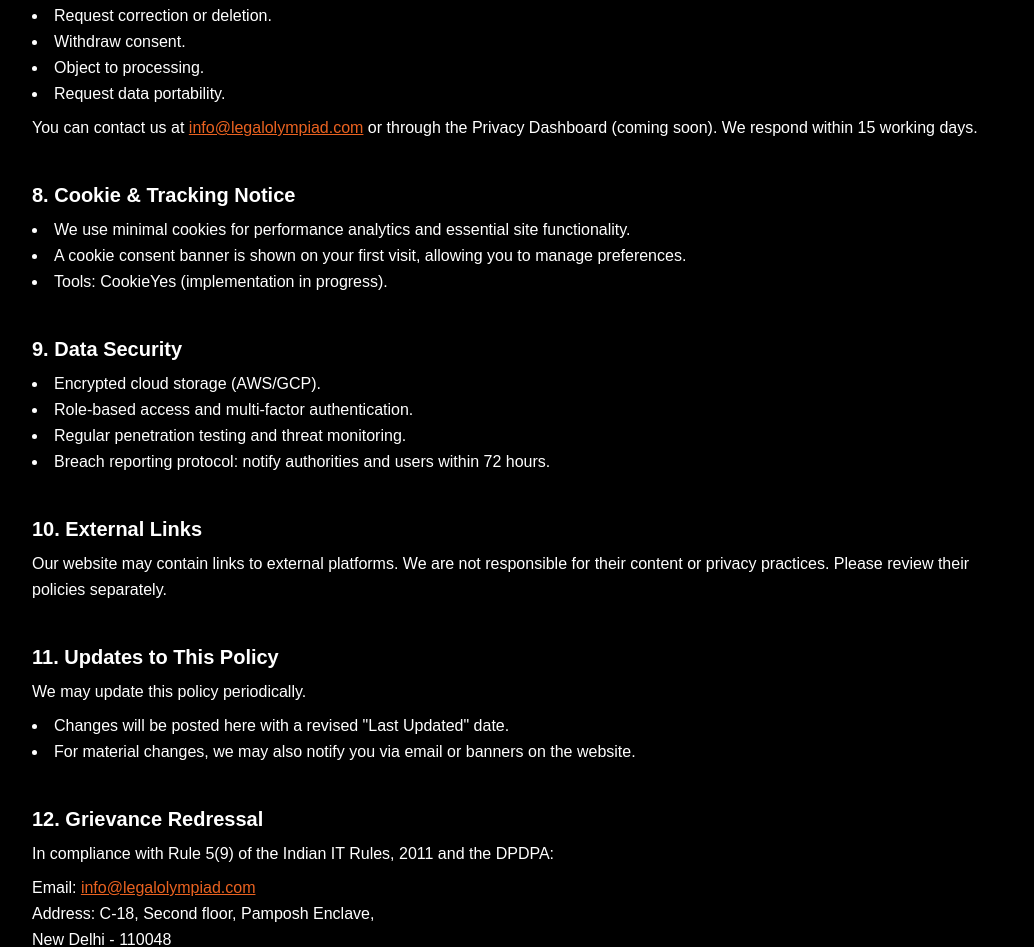
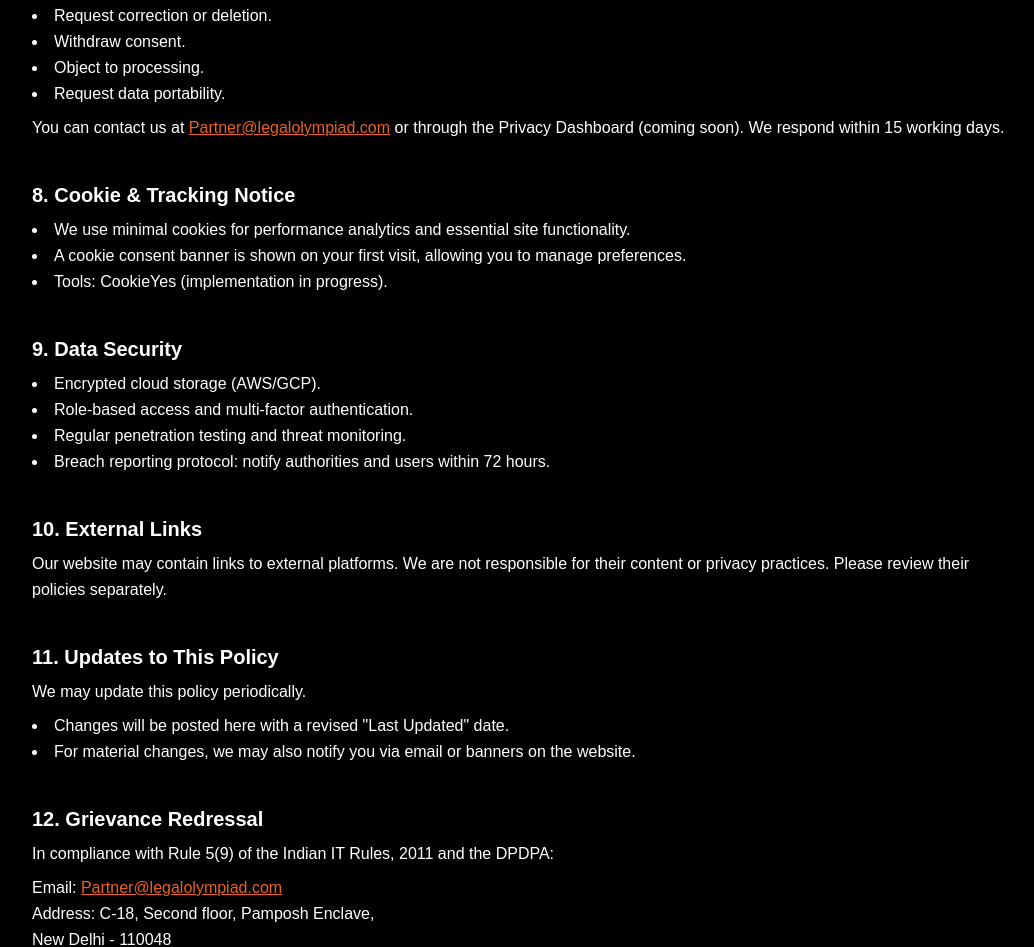
Before and after one commit to ajaysaraswat/LegalOlympiad-Website, a React (Vite) app in the folder frontend/: page /privacy-policy in a window 1280 px wide. Shown: the part 1688-2635 px from the top of the page, without its empty margins (112-1146 px from the left). Built offline with nearby package versions, Linux system fonts and the light colour scheme.

Commit message:
email update

```diff
--- a/frontend/src/components/Footer.jsx
+++ b/frontend/src/components/Footer.jsx
@@ -162,7 +162,7 @@ const Footer = () => {
                   href="mailto:info@legalolympiad.com"
                   className="text-xs sm:text-sm text-gray-300 hover:text-[#C6930A] transition-colors leading-relaxed"
                 >
-                  info@legalolympiad.com
+                  Partner@legalolympiad.com
                 </a>
               </div>
             </div>
--- a/frontend/src/components/InstructorsSection.jsx
+++ b/frontend/src/components/InstructorsSection.jsx
@@ -150,7 +150,7 @@ const InstructorsSection = () => {
                     <p
                       className={`${instructor.roleColor} font-semibold text-sm sm:text-sm mb-3 sm:mb-3`}
                     >
-                      {instructor.role}
+                      {instructor.description}
                     </p>
                   </div>
                 </div>
--- a/frontend/src/components/PrivacyPolicy.jsx
+++ b/frontend/src/components/PrivacyPolicy.jsx
@@ -146,10 +146,10 @@ export default function PrivacyPolicy() {
           <p className="mt-2 text-white">
             You can contact us at{" "}
             <a
-              href="mailto:info@legalolympiad.com"
+              href="mailto:Partner@legalolympiad.com"
               className="text-[#EA6220] underline hover:text-[#EA6220]/80 transition-colors"
             >
-              info@legalolympiad.com
+              Partner@legalolympiad.com
             </a>{" "}
             or through the Privacy Dashboard (coming soon). We respond within 15
             working days.
@@ -213,10 +213,10 @@ export default function PrivacyPolicy() {
           <address className="not-italic mt-2 text-white">
             Email:{" "}
             <a
-              href="mailto:info@legalolympiad.com"
+              href="mailto:Partner@legalolympiad.com"
               className="text-[#EA6220] underline hover:text-[#EA6220]/80 transition-colors"
             >
-              info@legalolympiad.com
+              Partner@legalolympiad.com
             </a>
             <br />
             Address: C-18, Second floor, Pamposh Enclave,
--- a/frontend/src/components/TermsOfService.jsx
+++ b/frontend/src/components/TermsOfService.jsx
@@ -133,10 +133,10 @@ export default function TermsOfService() {
           </p>
           <p className="mt-2 text-white">
             <a
-              href="mailto:info@legalolympiad.com"
+              href="mailto:Partner@legalolympiad.com"
               className="text-[#EA6220] underline hover:text-[#EA6220]/80 transition-colors"
             >
-              info@legalolympiad.com
+              Partner@legalolympiad.com
             </a>
           </p>
         </Section>
```
